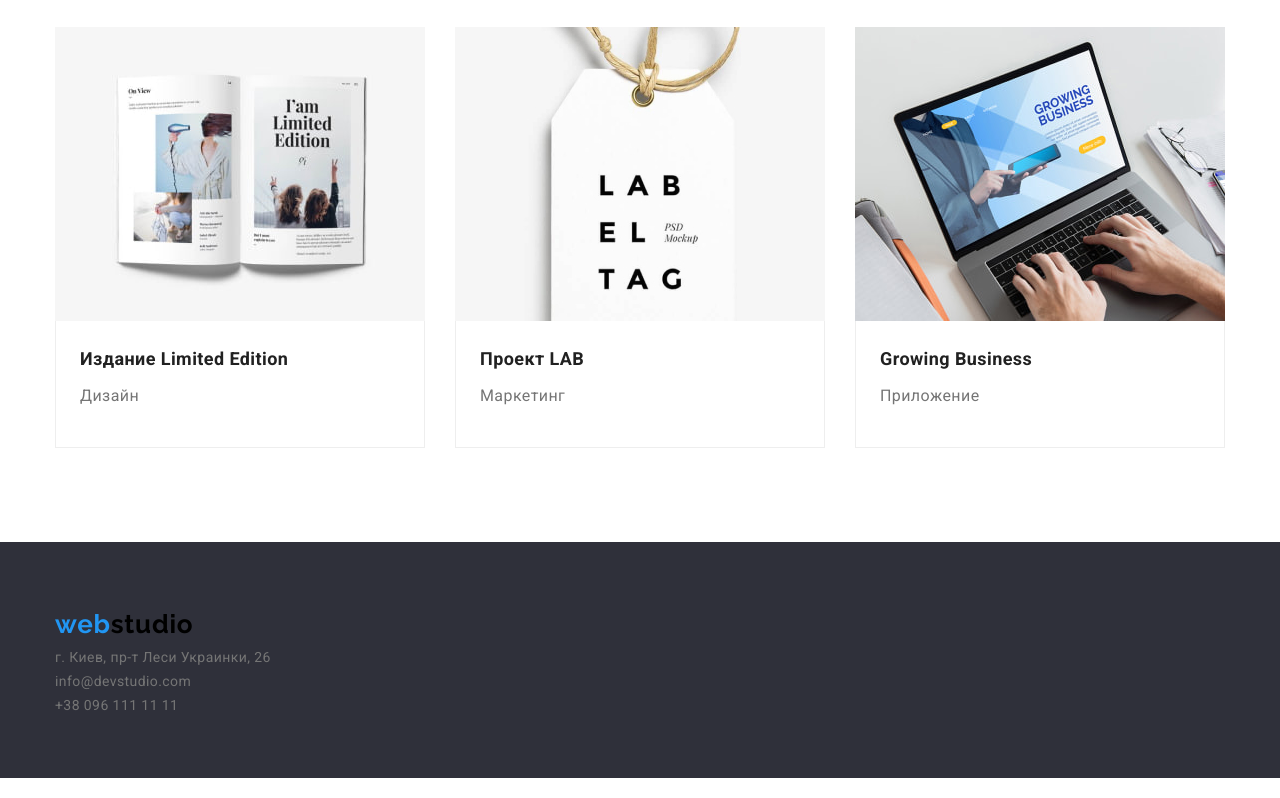
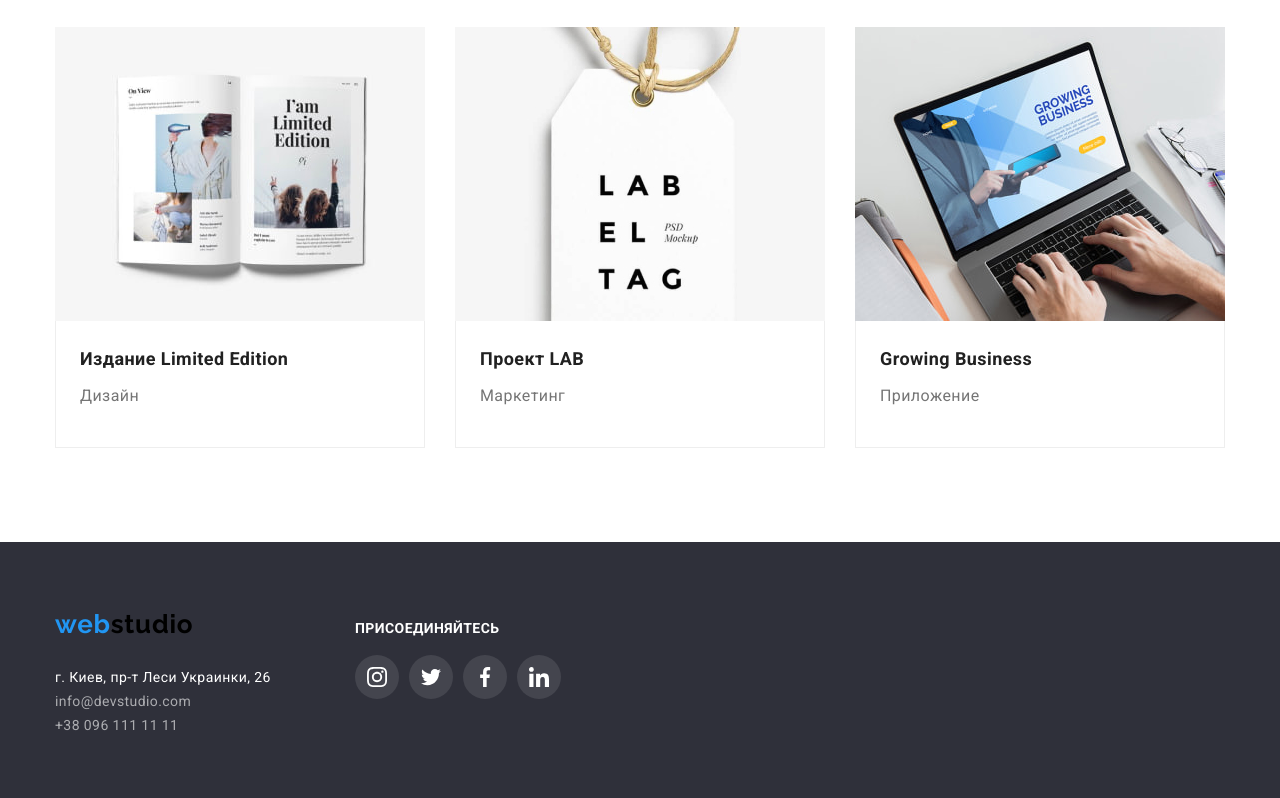
Before and after one commit to Nina-Antoniuk/goit-markup-hw-04, a plain HTML site: page portfolio.html in a window 1280 px wide. Shown: the part 1137-1935 px from the top of the page. Drawn offline with nearby package versions, Linux system fonts and the light colour scheme.

Commit message:
add header and footer on portfolio page

```diff
--- a/portfolio.html
+++ b/portfolio.html
@@ -18,18 +18,33 @@
   <header class="page-header">
     <div class="header-conteiner conteiner">
       <nav class="page-nav">
-        <a class="logo link" href="./"><span class="accent">web</span>studio</a>
+        <a class="logo link" href="./"><span class="accent">Web</span>Studio</a>
 
         <ul class="nav-list list">
-          <li><a class="link" href="./index.html">Студия</a> </li>
-          <li><a class="link active" href="./portfolio.html">Портфолио</a> </li>
+          <li><a class="active link" href="./index.html">Студия</a> </li>
+          <li><a class="link" href="./portfolio.html">Портфолио</a> </li>
           <li><a class="link" href="">Контакты</a></li>
         </ul>
       </nav>
 
       <ul class="header-contacts list">
-        <li><a class="link" href="mailto:info@devstudio.com">info@devstudio.com</a></li>
-        <li><a class="link" href="tel:+380961111111">+38 096 111 11 11</a></li>
+        <li>
+          <a class="header-contact-link link" href="mailto:info@devstudio.com">
+            <svg class="icon" width="16" height="12">
+              <use href="./images/optimized-sprite.svg#icon-envelope"></use>
+            </svg>
+            info@devstudio.com
+          </a>
+        </li>
+
+        <li>
+          <a class="header-contact-link link" href="tel:+380961111111">
+            <svg class="icon" width="10" height="16">
+              <use href="./images/optimized-sprite.svg#icon-smartphone"></use>
+            </svg>
+            +38 096 111 11 11
+          </a>
+        </li>
       </ul>
     </div>
   </header>
@@ -175,10 +190,13 @@
   </main>
 
   <footer class="page-footer">
-    <div class="conteiner">
+    <div class="conteiner flex">
+
+      <div class="footer-contacts flex flex-item">
+        <div class="flex-item">
           <a class="logo link" href="./"><span class="accent">web</span>studio</a>
 
-      <ul class="footer-contacts list">
+          <ul class="contacts list">
             <li>
               <address>г. Киев, пр-т Леси Украинки, 26</address>
             </li>
@@ -186,6 +204,51 @@
             <li><a class="link" href="tel:+380961111111">+38 096 111 11 11</a></li>
           </ul>
         </div>
+
+        <div class="flex-item">
+          <p><strong class="join">присоединяйтесь</strong></p>
+          <ul class="footer-social-list social-list list">
+            <li>
+              <a href="" class="footer-social-link social-link" aria-label="instagram link" target="_blank"
+                rel="noopener noreferrer">
+                <svg class="icon">
+                  <use href="./images/optimized-sprite.svg#icon-instagram"></use>
+                </svg>
+              </a>
+            </li>
+
+            <li>
+              <a href="" class="footer-social-link social-link" aria-label="twitter link" target="_blank"
+                rel="noopener noreferrer">
+                <svg class="icon">
+                  <use href="./images/optimized-sprite.svg#icon-twitter"></use>
+                </svg>
+              </a>
+            </li>
+
+            <li>
+              <a href="" class="footer-social-link social-link" aria-label="facebook link" target="_blank"
+                rel="noopener noreferrer">
+                <svg class="icon">
+                  <use href="./images/optimized-sprite.svg#icon-facebook"></use>
+                </svg>
+              </a>
+            </li>
+
+            <li>
+              <a href="" class="footer-social-link social-link" aria-label="linkedin link" target="_blank"
+                rel="noopener noreferrer">
+                <svg class="icon">
+                  <use href="./images/optimized-sprite.svg#icon-linkedin"></use>
+                </svg>
+              </a>
+            </li>
+          </ul>
+        </div>
+      </div>
+
+
+    </div>
   </footer>
 </body>
 
```
Also changed, not shown: images/icons/groupp.svg (renamed from images/icons/Group.svg). Lines whose indentation alone changed are shown as unchanged.
